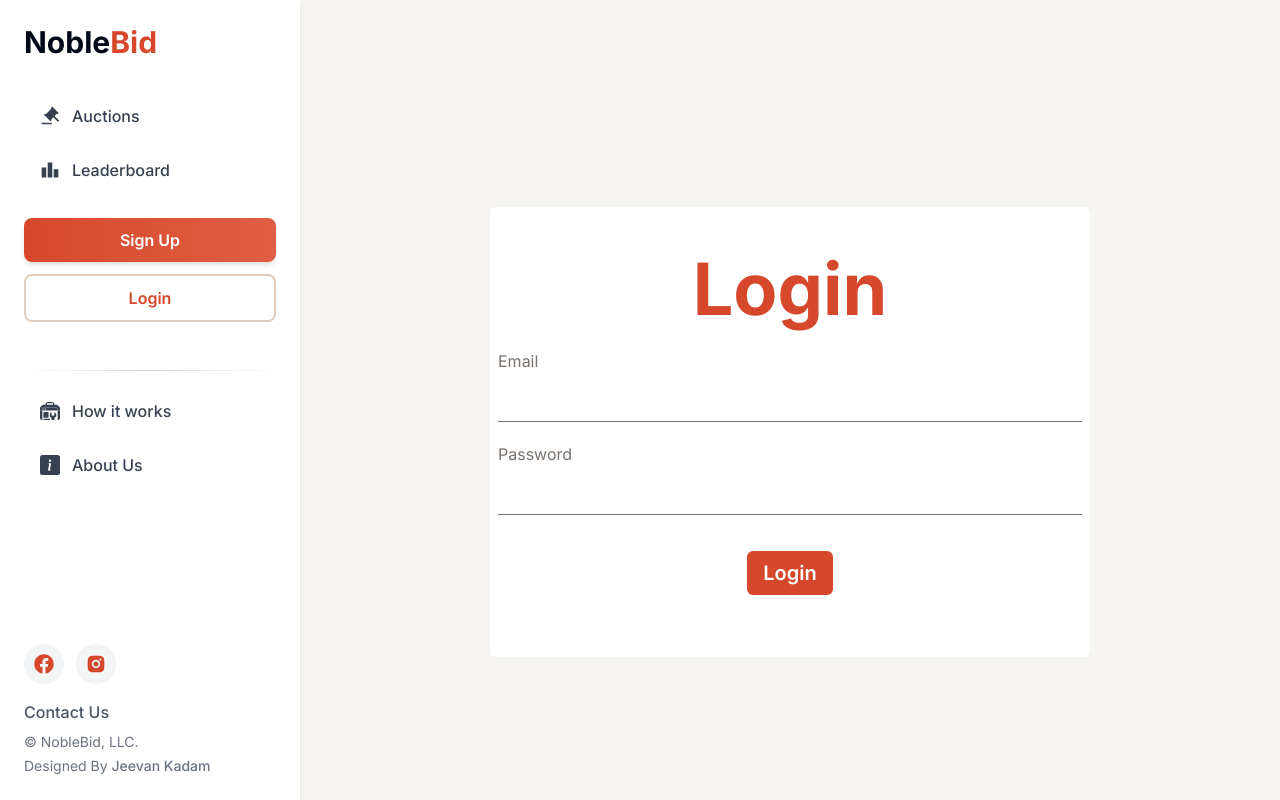
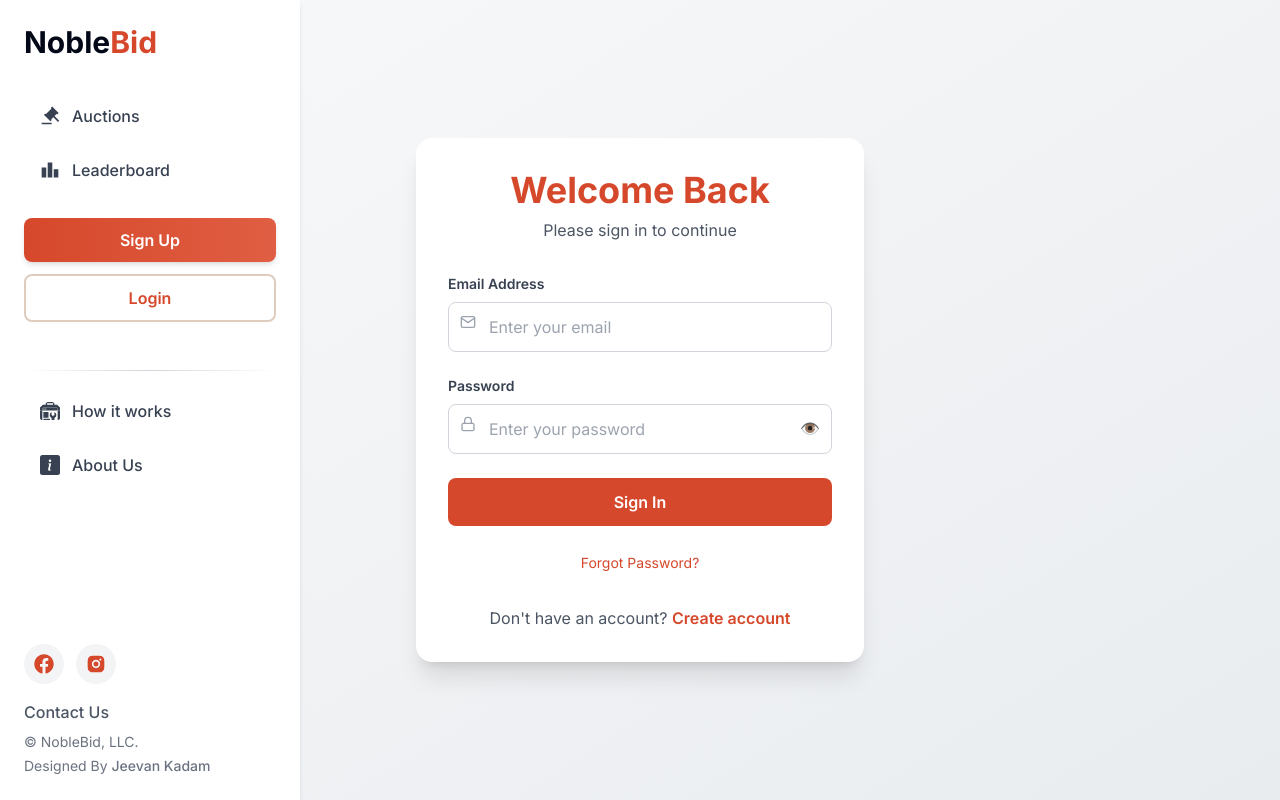
Before and after one commit to Jeevan-2275/noble_bids, a React (Vite) app in the folder Frontend/: page /login in a window 1280 px wide. Built offline with nearby package versions, Linux system fonts and the light colour scheme; no server answers.

Commit message:
🔑 Improved Login page UI for better user experience

```diff
--- a/Frontend/src/pages/Login.jsx
+++ b/Frontend/src/pages/Login.jsx
@@ -1,14 +1,91 @@
+// import { login } from "@/store/slices/userSlice";
+// import React, { useEffect, useState } from "react";
+// import { useDispatch, useSelector } from "react-redux";
+// import { useNavigate } from "react-router-dom";
+
+// const Login = () => {
+//   const [email, setEmail] = useState("");
+//   const [password, setPassword] = useState("");
+
+//   const { loading, isAuthenticated } = useSelector((state) => state.user);
+
+//   const navigateTo = useNavigate();
+//   const dispatch = useDispatch();
+
+//   const handleLogin = (e) => {
+//     e.preventDefault();
+//     const formData = new FormData();
+//     formData.append("email", email);
+//     formData.append("password", password);
+//     dispatch(login(formData));
+//   };
+
+//   useEffect(() => {
+//     if (isAuthenticated) {
+//       navigateTo("/");
+//     }
+//   }, [dispatch, isAuthenticated, loading]);
+
+//   return (
+//     <>
+//       <section className="w-full ml-0 m-0 h-fit px-5 pt-20 lg:pl-[320px] flex flex-col min-h-screen py-4 justify-center">
+//         <div className="bg-white mx-auto w-full h-auto px-2 flex flex-col gap-4 items-center py-4 justify-center rounded-md sm:w-[600px] sm:h-[450px]">
+//           <h1
+//             className={`text-[#d6482b] text-2xl font-bold mb-2 min-[480px]:text-4xl md:text-6xl xl:text-7xl 2xl:text-8xl`}
+//           >
+//             Login
+//           </h1>
+//           <form onSubmit={handleLogin} className="flex flex-col gap-5 w-full">
+//             <div className="flex flex-col gap-2">
+//               <label className="text-[16px] text-stone-500">Email</label>
+//               <input
+//                 type="email"
+//                 value={email}
+//                 onChange={(e) => setEmail(e.target.value)}
+//                 className="text-[16px] py-2 bg-transparent border-b-[1px] border-b-stone-500 focus:outline-none"
+//               />
+//             </div>
+//             <div className="flex flex-col gap-2">
+//               <label className="text-[16px] text-stone-500">Password</label>
+//               <input
+//                 type="password"
+//                 value={password}
+//                 onChange={(e) => setPassword(e.target.value)}
+//                 className="text-[16px] py-2 bg-transparent border-b-[1px] border-b-stone-500 focus:outline-none"
+//               />
+//             </div>
+//             <button
+//               className="bg-[#d6482b] font-semibold hover:bg-[#b8381e] transition-all duration-300 text-xl py-2 px-4 rounded-md text-white mx-auto my-4"
+//               type="submit"
+//             >
+//               {loading ? "Logging In..." : "Login"}
+//             </button>
+//           </form>
+//         </div>
+//       </section>
+//     </>
+//   );
+// };
+
+// export default Login;
+
+
+
+
+
+
+
 import { login } from "@/store/slices/userSlice";
 import React, { useEffect, useState } from "react";
 import { useDispatch, useSelector } from "react-redux";
 import { useNavigate } from "react-router-dom";
+import { FiMail, FiLock, FiLoader } from "react-icons/fi";
 
 const Login = () => {
   const [email, setEmail] = useState("");
   const [password, setPassword] = useState("");
-
+  const [showPassword, setShowPassword] = useState(false);
   const { loading, isAuthenticated } = useSelector((state) => state.user);
-
   const navigateTo = useNavigate();
   const dispatch = useDispatch();
 
@@ -27,43 +104,85 @@ const Login = () => {
   }, [dispatch, isAuthenticated, loading]);
 
   return (
-    <>
-      <section className="w-full ml-0 m-0 h-fit px-5 pt-20 lg:pl-[320px] flex flex-col min-h-screen py-4 justify-center">
-        <div className="bg-white mx-auto w-full h-auto px-2 flex flex-col gap-4 items-center py-4 justify-center rounded-md sm:w-[600px] sm:h-[450px]">
-          <h1
-            className={`text-[#d6482b] text-2xl font-bold mb-2 min-[480px]:text-4xl md:text-6xl xl:text-7xl 2xl:text-8xl`}
-          >
-            Login
-          </h1>
-          <form onSubmit={handleLogin} className="flex flex-col gap-5 w-full">
-            <div className="flex flex-col gap-2">
-              <label className="text-[16px] text-stone-500">Email</label>
+    <div className="min-h-screen bg-gradient-to-br from-[#f8f9fa] to-[#e9ecef] flex items-center justify-center p-4">
+      <div className="w-full max-w-md bg-white rounded-2xl shadow-xl p-8 transition-all duration-300 hover:shadow-2xl">
+        <div className="text-center mb-8">
+          <h1 className="text-4xl font-bold text-[#d6482b] mb-2">Welcome Back</h1>
+          <p className="text-gray-600">Please sign in to continue</p>
+        </div>
+
+        <form onSubmit={handleLogin} className="space-y-6">
+          <div>
+            <label className="block text-gray-700 text-sm font-semibold mb-2">
+              Email Address
+            </label>
+            <div className="relative">
+              <FiMail className="absolute top-3 left-3 text-gray-400" />
               <input
                 type="email"
                 value={email}
                 onChange={(e) => setEmail(e.target.value)}
-                className="text-[16px] py-2 bg-transparent border-b-[1px] border-b-stone-500 focus:outline-none"
+                className="w-full pl-10 pr-4 py-3 rounded-lg border border-gray-300 focus:border-[#d6482b] focus:outline-none focus:ring-2 focus:ring-[#d6482b]/50 transition-all"
+                placeholder="Enter your email"
               />
             </div>
-            <div className="flex flex-col gap-2">
-              <label className="text-[16px] text-stone-500">Password</label>
+          </div>
+
+          <div>
+            <label className="block text-gray-700 text-sm font-semibold mb-2">
+              Password
+            </label>
+            <div className="relative">
+              <FiLock className="absolute top-3 left-3 text-gray-400" />
               <input
-                type="password"
+                type={showPassword ? "text" : "password"}
                 value={password}
                 onChange={(e) => setPassword(e.target.value)}
-                className="text-[16px] py-2 bg-transparent border-b-[1px] border-b-stone-500 focus:outline-none"
+                className="w-full pl-10 pr-12 py-3 rounded-lg border border-gray-300 focus:border-[#d6482b] focus:outline-none focus:ring-2 focus:ring-[#d6482b]/50 transition-all"
+                placeholder="Enter your password"
               />
+              <button
+                type="button"
+                onClick={() => setShowPassword(!showPassword)}
+                className="absolute top-3 right-3 text-gray-400 hover:text-[#d6482b] transition-colors"
+              >
+                {showPassword ? "🙈" : "👁️"}
+              </button>
             </div>
-            <button
-              className="bg-[#d6482b] font-semibold hover:bg-[#b8381e] transition-all duration-300 text-xl py-2 px-4 rounded-md text-white mx-auto my-4"
-              type="submit"
+          </div>
+
+          <button
+            disabled={loading}
+            className="w-full bg-[#d6482b] hover:bg-[#b8381e] text-white font-semibold py-3 rounded-lg transition-all duration-300 flex items-center justify-center"
+          >
+            {loading ? (
+              <FiLoader className="animate-spin h-5 w-5" />
+            ) : (
+              "Sign In"
+            )}
+          </button>
+
+          <div className="text-center mt-4">
+            <a
+              href="/forgot-password"
+              className="text-sm text-[#d6482b] hover:text-[#b8381e] transition-colors"
             >
-              {loading ? "Logging In..." : "Login"}
-            </button>
-          </form>
+              Forgot Password?
+            </a>
+          </div>
+        </form>
+
+        <div className="mt-8 text-center text-gray-600">
+          Don't have an account?{" "}
+          <a
+            href="/sign-up"
+            className="text-[#d6482b] hover:text-[#b8381e] font-semibold transition-colors"
+          >
+            Create account
+          </a>
         </div>
-      </section>
-    </>
+      </div>
+    </div>
   );
 };
 
```
